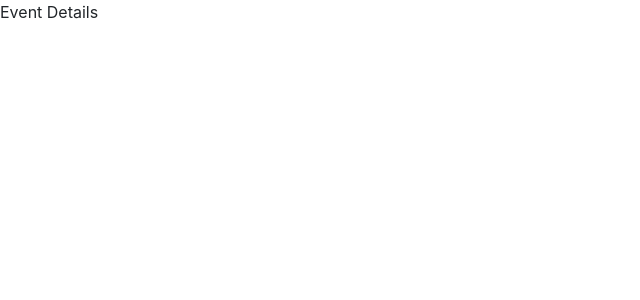
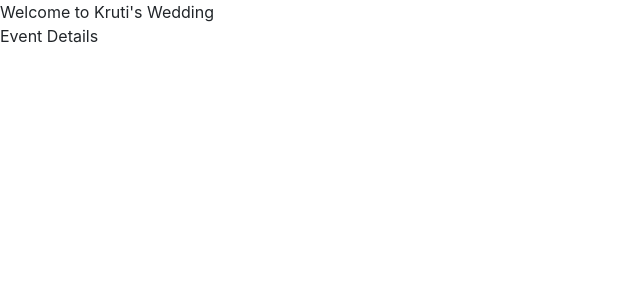
Before and after one commit to prsatpat1711/kruti_wedding, a React (Vite) app: page /event-details in a window 1280 px wide. Shown: the top 300 px of the page, without its empty margins (0-640 px from the left). Built offline with nearby package versions, Linux system fonts and the light colour scheme.

Commit message:
Update App.tsx

```diff
--- a/src/App.tsx
+++ b/src/App.tsx
@@ -8,7 +8,8 @@ import EventDetails from './pages/EventDetails/EventDetails';
 function App() {
 
   return (
-    <>
+    <div>
+      Welcome to Kruti's Wedding
       <BrowserRouter>
         <Routes>
           <Route path="" element={<Home />} />
@@ -16,7 +17,7 @@ function App() {
           <Route path="/event-details" element={<EventDetails />} />
         </Routes>
       </BrowserRouter>
-    </>
+    </div>
   );
 }
 
```
